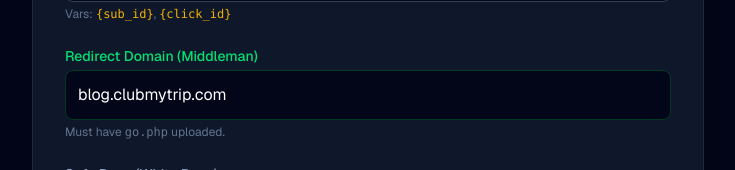
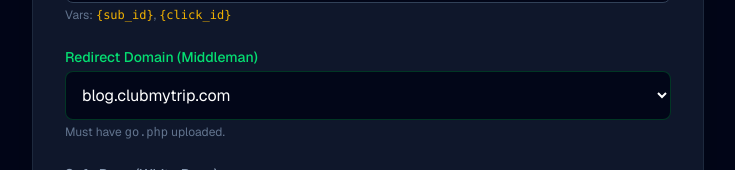
Before and after one commit to 5anyam/linker-tool, a Next.js app: page / in a window 1280 px wide. Shown: the part 376-546 px from the top of the page, without its empty margins (272-1007 px from the left). Built offline with nearby package versions, Linux system fonts and the light colour scheme.

Commit message:
Add new files

```diff
--- a/src/app/page.tsx
+++ b/src/app/page.tsx
@@ -102,16 +102,18 @@ export default function Home() {
             </div>
 
             {/* Redirect Domain (Middleman) */}
+           {/* Redirect Domain (Middleman) */}
 <div>
   <label className="block text-sm font-medium text-green-400 mb-1">Redirect Domain (Middleman)</label>
-              <input
-                type="text"
+  <select
     required
-                className="w-full bg-slate-950 border border-green-800/50 rounded-lg p-3 text-white focus:border-green-500 outline-none"
+    className="w-full bg-slate-950 border border-green-800/50 rounded-lg p-3 text-white focus:border-green-500 outline-none cursor-pointer"
     value={formData.redirectDomain}
     onChange={(e) => setFormData({...formData, redirectDomain: e.target.value})}
-                placeholder="blog.clubmytrip.com"
-              />
+  >
+    <option value="blog.clubmytrip.com">blog.clubmytrip.com</option>
+    <option value="blog.trendships.com">blog.trendships.com</option>
+  </select>
   <p className="text-xs text-slate-500 mt-1">Must have <code>go.php</code> uploaded.</p>
 </div>
 
```
Also changed, not shown: 1 other file (tests, documents, lock files or other folders). Lines whose indentation alone changed are shown as unchanged.
